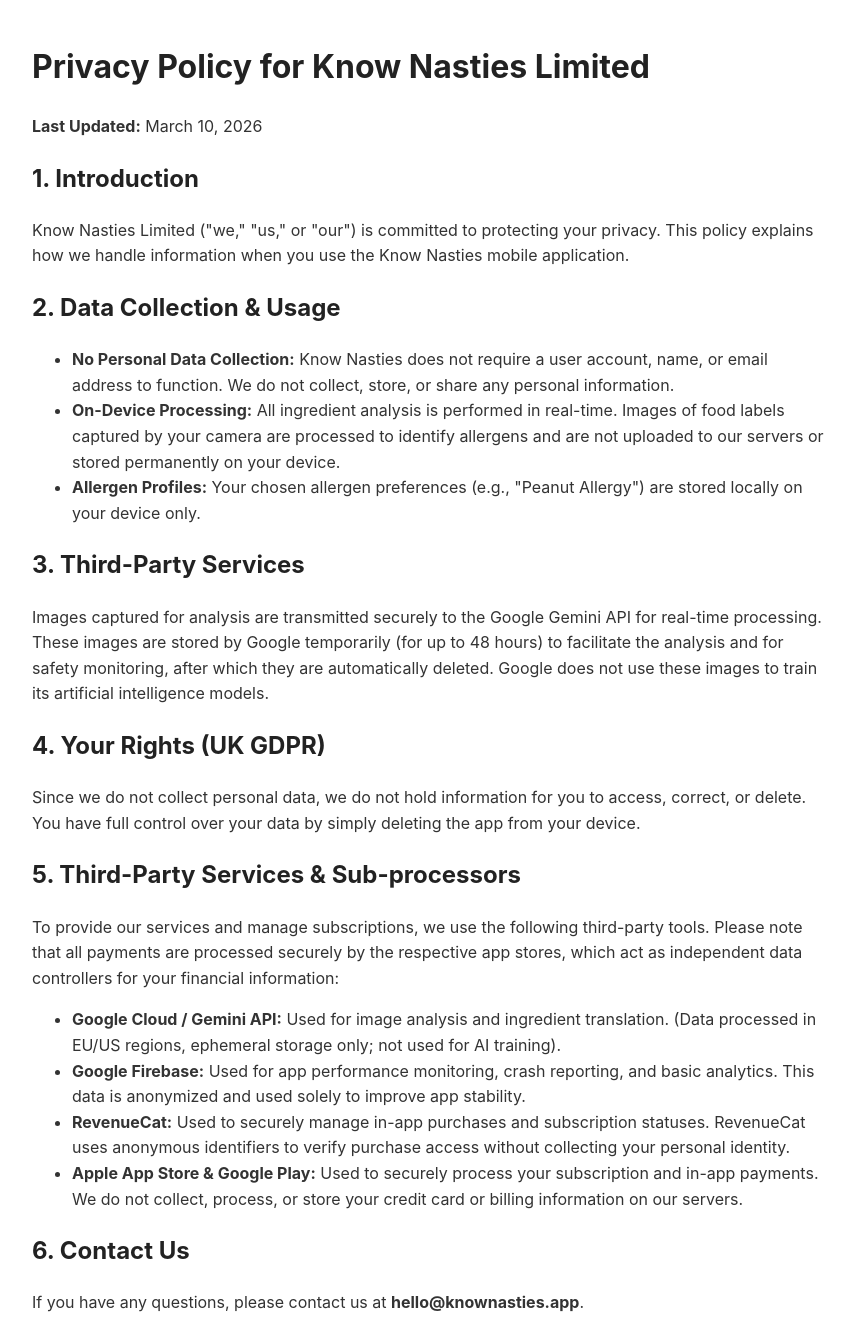
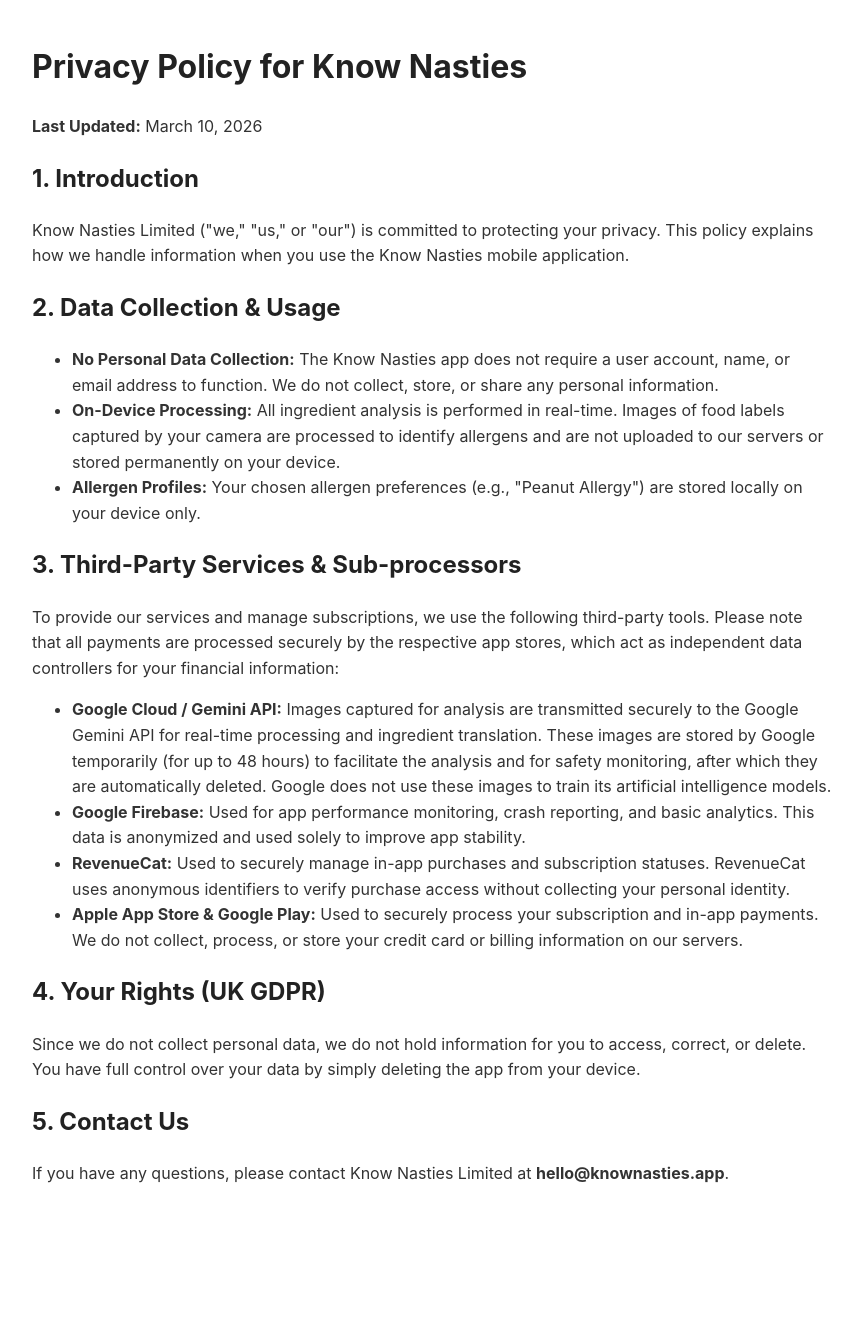
Before and after one commit to Know-Nasties-App/legal, a plain HTML site: page index.html in a window 1280 px wide. Shown: the whole page, without its empty margins (208-1065 px from the left). After the commit the page ends 1223 px from the top, so only its background shows below. Drawn offline with Linux system fonts and the light colour scheme.

Commit message:
Update index.html
Re-write of the data processors and combined with third party tools

```diff
--- a/index.html
+++ b/index.html
@@ -20,7 +20,7 @@
 </head>
 <body>
 
-    <h1>Privacy Policy for Know Nasties Limited</h1>
+    <h1>Privacy Policy for Know Nasties</h1>
     <p><strong>Last Updated:</strong> March 10, 2026</p>
 
     <h2>1. Introduction</h2>
@@ -28,28 +28,25 @@
 
     <h2>2. Data Collection & Usage</h2>
     <ul>
-        <li><strong>No Personal Data Collection:</strong> Know Nasties does not require a user account, name, or email address to function. We do not collect, store, or share any personal information.</li>
+        <li><strong>No Personal Data Collection:</strong> The Know Nasties app does not require a user account, name, or email address to function. We do not collect, store, or share any personal information.</li>
         <li><strong>On-Device Processing:</strong> All ingredient analysis is performed in real-time. Images of food labels captured by your camera are processed to identify allergens and are not uploaded to our servers or stored permanently on your device.</li>
         <li><strong>Allergen Profiles:</strong> Your chosen allergen preferences (e.g., "Peanut Allergy") are stored locally on your device only.</li>
     </ul>
 
-    <h2>3. Third-Party Services</h2>
-    <p>Images captured for analysis are transmitted securely to the Google Gemini API for real-time processing. These images are stored by Google temporarily (for up to 48 hours) to facilitate the analysis and for safety monitoring, after which they are automatically deleted. Google does not use these images to train its artificial intelligence models.</p>
-
-    <h2>4. Your Rights (UK GDPR)</h2>
-    <p>Since we do not collect personal data, we do not hold information for you to access, correct, or delete. You have full control over your data by simply deleting the app from your device.</p>
-
-      <h2>5. Third-Party Services & Sub-processors</h2>
+    <h2>3. Third-Party Services & Sub-processors</h2>
     <p>To provide our services and manage subscriptions, we use the following third-party tools. Please note that all payments are processed securely by the respective app stores, which act as independent data controllers for your financial information:</p>
     <ul>
-        <li><strong>Google Cloud / Gemini API:</strong> Used for image analysis and ingredient translation. (Data processed in EU/US regions, ephemeral storage only; not used for AI training).</li>
+        <li><strong>Google Cloud / Gemini API:</strong> Images captured for analysis are transmitted securely to the Google Gemini API for real-time processing and ingredient translation. These images are stored by Google temporarily (for up to 48 hours) to facilitate the analysis and for safety monitoring, after which they are automatically deleted. Google does not use these images to train its artificial intelligence models.</li>
         <li><strong>Google Firebase:</strong> Used for app performance monitoring, crash reporting, and basic analytics. This data is anonymized and used solely to improve app stability.</li>
         <li><strong>RevenueCat:</strong> Used to securely manage in-app purchases and subscription statuses. RevenueCat uses anonymous identifiers to verify purchase access without collecting your personal identity.</li>
         <li><strong>Apple App Store & Google Play:</strong> Used to securely process your subscription and in-app payments. We do not collect, process, or store your credit card or billing information on our servers.</li>
     </ul>
 
-    <h2>6. Contact Us</h2>
-    <p>If you have any questions, please contact us at <strong>hello@knownasties.app</strong>.</p>
+    <h2>4. Your Rights (UK GDPR)</h2>
+    <p>Since we do not collect personal data, we do not hold information for you to access, correct, or delete. You have full control over your data by simply deleting the app from your device.</p>
+
+    <h2>5. Contact Us</h2>
+    <p>If you have any questions, please contact Know Nasties Limited at <strong>hello@knownasties.app</strong>.</p>
 
 </body>
 </html>
```
